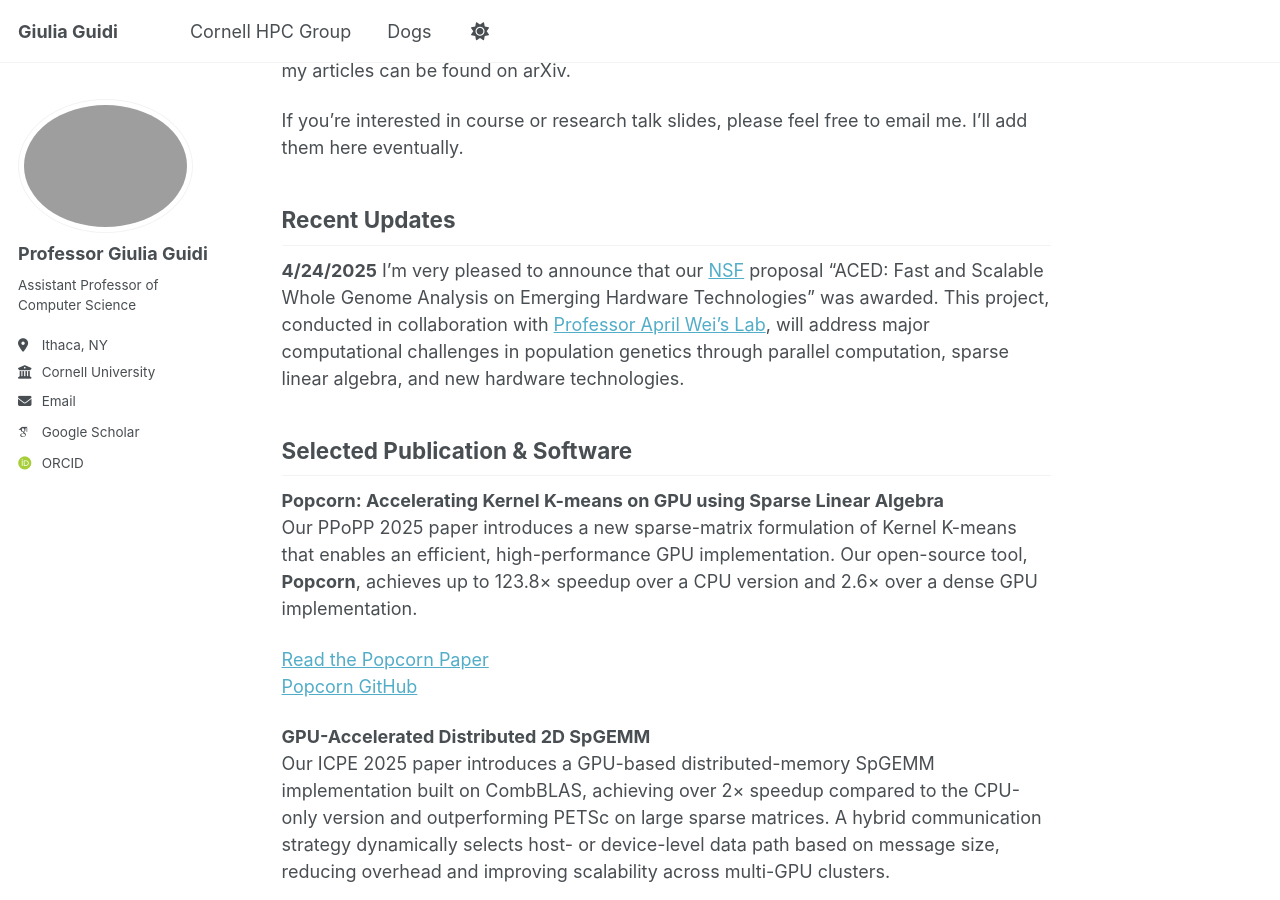
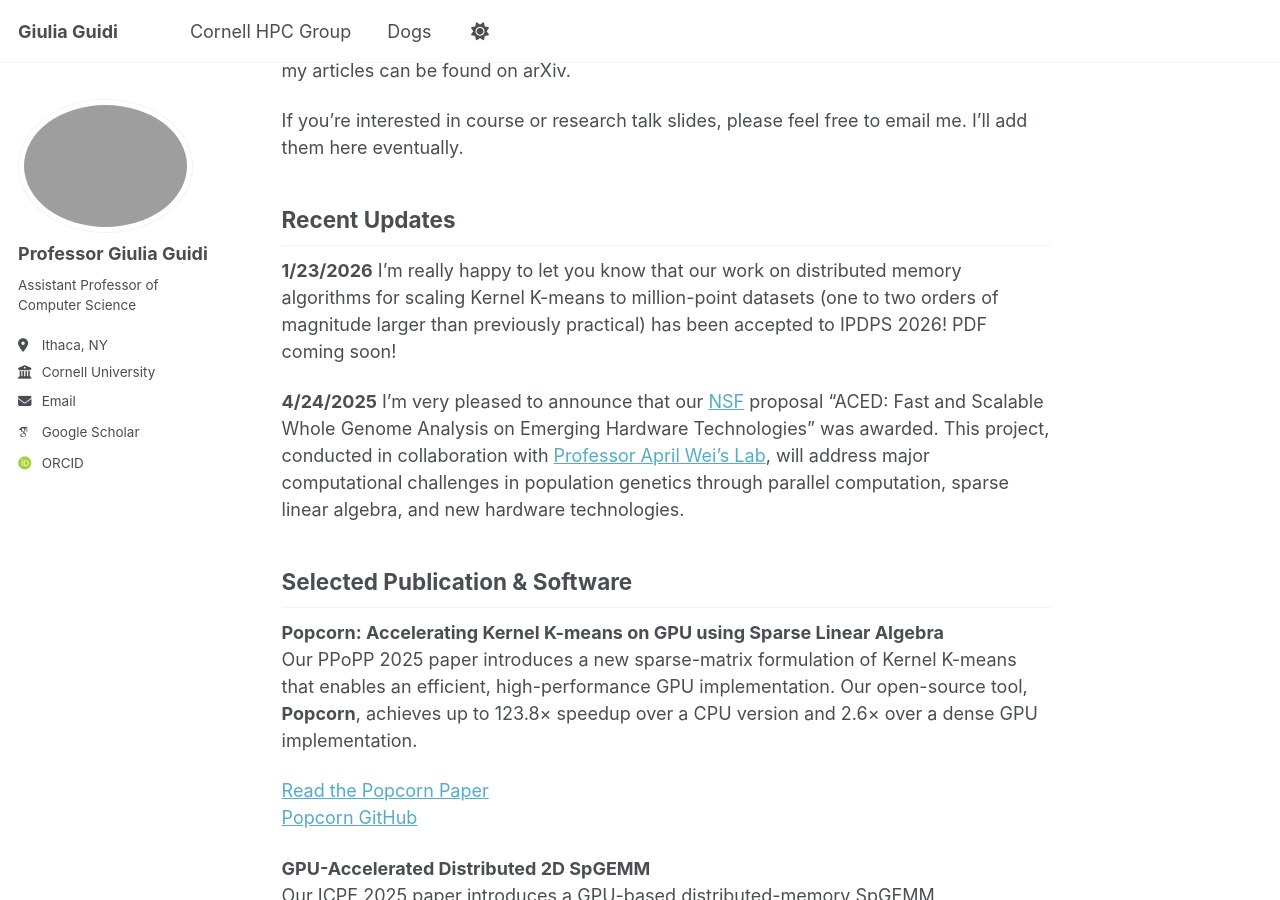
Before and after one commit to giuliaguidi/giuliaguidi.github.io, a Jekyll site: the page built from _pages/about.md, in a window 1280 px wide and 900 px high, scrolled down 1103 px. Built offline with Jekyll 4.4.1, drawn with Linux system fonts in a browser that asks for light colours; some web fonts are replaced.

Commit message:
Update about.md

```diff
--- a/_pages/about.md
+++ b/_pages/about.md
@@ -35,6 +35,9 @@ If you're interested in course or research talk slides, please feel free to emai
 
 Recent Updates
 ------
+
+**1/23/2026**
+I'm really happy to let you know that our work on distributed memory algorithms for scaling Kernel K-means to million-point datasets (one to two orders of magnitude larger than previously practical) has been accepted to IPDPS 2026! PDF coming soon!
 
 **4/24/2025**
 I'm very pleased to announce that our [NSF](https://www.nsf.gov/) proposal "ACED: Fast and Scalable Whole Genome Analysis on Emerging Hardware Technologies" was awarded. This project, conducted in collaboration with [Professor April Wei's Lab](https://aprilweilab.github.io/), will address major computational challenges in population genetics through parallel computation, sparse linear algebra, and new hardware technologies.
```
